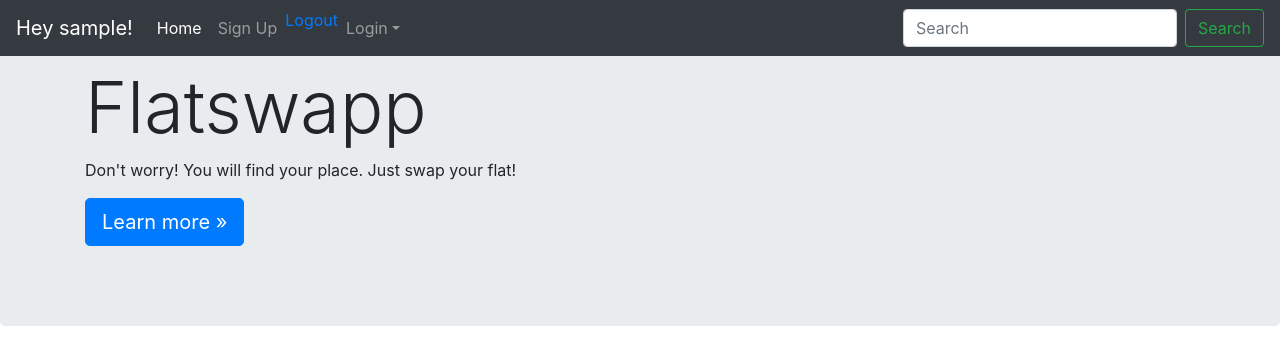
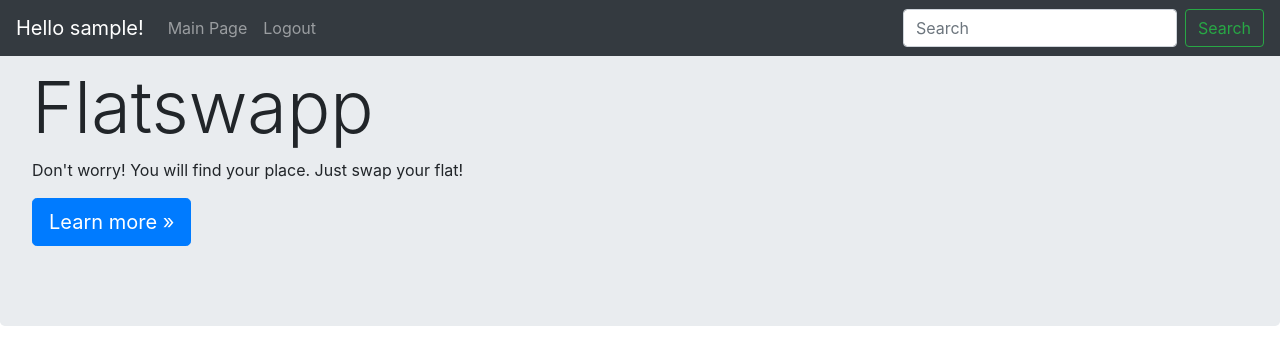
Before and after one commit to Starashwin/Flatswapp, a Django app: page /flatswapp/ in a window 1280 px wide. Shown: the top 355 px of the page. Run offline with Django 3.2, Linux system fonts and the light colour scheme; the visitor is signed in with stand-in values (Sample User, id 1); some libraries are stand-ins or nearby versions.

Commit message:
My account developed and some additions to index

```diff
--- a/Workspace/flatswapp/templates/webapp_flatswapp/base.html
+++ b/Workspace/flatswapp/templates/webapp_flatswapp/base.html
@@ -46,9 +46,9 @@
 
 	<nav class="navbar navbar-expand-md navbar-dark fixed-top bg-dark">
 		{% if user.is_authenticated %}
-			<a class="navbar-brand" href="#">Hey {{ user.username }}!</a>
+			<a class="navbar-brand" href="{% url 'webapp_flatswapp:myaccount' %}">Hello {{ user.username }}!</a>
 		{% else %}
-			<a class="navbar-brand" href="#">Hello Guest!</a>
+			<a class="navbar-brand" href="{% url 'webapp_flatswapp:index' %}">Hello Guest!</a>
 		{% endif %}
       <button class="navbar-toggler" type="button" data-toggle="collapse" data-target="#navbarsExampleDefault" aria-controls="navbarsExampleDefault" aria-expanded="false" aria-label="Toggle navigation">
         <span class="navbar-toggler-icon"></span>
@@ -56,18 +56,19 @@
 
       <div class="collapse navbar-collapse" id="navbarsExampleDefault">
         <ul class="navbar-nav mr-auto">
-          <li class="nav-item active">
-            <a class="nav-link" href="{% url 'webapp_flatswapp:index' %}">Home <span class="sr-only">(current)</span></a>
+          <li class="nav-item">
+            <a class="nav-link" href="{% url 'webapp_flatswapp:index' %}">Main Page <span class="sr-only">(current)</span></a>
           </li>
+		  {% if user.is_authenticated %}
+			<li class="nav-item">
+				<a class="nav-link" href="{% url 'webapp_flatswapp:logout' %}">Logout</a>
+			</li>
+		  {% else %}
           <li class="nav-item">
             <a class="nav-link" href="{% url 'webapp_flatswapp:register' %}">Sign Up</a>
           </li>
 
-			{% if user.is_authenticated %}
-			<li class="nav-item active">
-			<a href="{% url 'webapp_flatswapp:logout' %}">Logout</a>
-			</li>
-			{% endif %}
+
           <!-- <li class="nav-item">
             <a class="nav-link disabled" href="#">Disabled</a>
           </li> -->
@@ -80,6 +81,8 @@
 			  <a class="dropdown-item" href="{% url 'social:begin' 'twitter' %}">Login with Twitter</a>
             </div>
           </li>
+
+		{% endif %}
         </ul>
         <form class="form-inline my-2 my-lg-0">
           <input class="form-control mr-sm-2" type="text" placeholder="Search" aria-label="Search">
--- a/Workspace/flatswapp/templates/webapp_flatswapp/index.html
+++ b/Workspace/flatswapp/templates/webapp_flatswapp/index.html
@@ -20,12 +20,64 @@ Flatswapp
 
   <!-- Main jumbotron for a primary marketing message or call to action -->
   <div class="jumbotron">
-    <div class="container">
+	<div class="row">
+    <div class="col-lg-8">
       <h1 class="display-3">Flatswapp</h1>
       <p>Don't worry! You will find your place. Just swap your flat!</p>
       <p><a class="btn btn-primary btn-lg" href="#" role="button">Learn more &raquo;</a></p>
     </div>
+	{% if user.is_not_authenticated %}
+	<div class="col-xs-4 mx-auto">
+	<form class="login_form" method="post" action="{% url 'webapp_flatswapp:login' %}">
+	{% csrf_token %}
+      <div class="text-center mb-4">
+        <h2 class="h4 font-weight-normal">Login to Flatswapp</h2>
+        <p> Find your tenant or landholder right now!</p>
+      </div>
+
+      <div class="form-group">
+		<!--<label for="inputUser">Username</label> -->
+        <input type="text" name="username" id="inputUser" class="form-control" placeholder="Username" required autofocus>
+      </div>
+
+      <div class="form-group">
+		<!--<label for="inputPassword">Password</label>-->
+        <input type="password" name="password" id="inputPassword" class="form-control" placeholder="Password" required>
+      </div>
+
+      <div class="checkbox mb-3">
+        <label>
+          <input type="checkbox" value="remember-me"> Remember me
+        </label>
+      </div>
+      <button class="btn btn-lg btn-primary" type="submit">Sign in</button>
+	</form>
+	</div>
+	{% endif %}
+	</div>
   </div>
+
+	<div id="carouselExampleControls" class="carousel slide" data-ride="carousel">
+  <div class="carousel-inner">
+    <div class="carousel-item active">
+      <img class="d-block w-100" src="https://freshome.com/wp-content/uploads/2018/09/contemporary-exterior.jpg" alt="First slide">
+    </div>
+    <div class="carousel-item">
+      <img class="d-block w-100" src="https://q-cf.bstatic.com/images/hotel/max1024x768/114/114833135.jpg" alt="Second slide">
+    </div>
+    <div class="carousel-item">
+      <img class="d-block w-100" src="https://photos2.spareroom.co.uk/images/flatshare/listings/large/49/11/49118971.jpg" alt="Third slide">
+    </div>
+  </div>
+  <a class="carousel-control-prev" href="#carouselExampleControls" role="button" data-slide="prev">
+    <span class="carousel-control-prev-icon" aria-hidden="true"></span>
+    <span class="sr-only">Previous</span>
+  </a>
+  <a class="carousel-control-next" href="#carouselExampleControls" role="button" data-slide="next">
+    <span class="carousel-control-next-icon" aria-hidden="true"></span>
+    <span class="sr-only">Next</span>
+  </a>
+	</div>
 
   <div class="container">
     <!-- Example row of columns -->
--- a/Workspace/flatswapp/webapp_flatswapp/forms.py
+++ b/Workspace/flatswapp/webapp_flatswapp/forms.py
@@ -11,10 +11,10 @@ class UserForm(forms.ModelForm):
         model = User
         fields = ('username', 'email', 'password',)
 
-
-
+#<input type="tel" name="mobile" value="+154889" maxlength="128" required="" id="id_mobile">
+#<input type="tel" name="mobile" value="+15416" class="list-group-item" placeholder="Phone number" required="" id="id_mobile">
 class UserProfileForm(forms.ModelForm):
-    mobile = forms.CharField(widget=forms.TextInput(attrs={'class' : 'list-group-item','placeholder':'Phone number'}), label='')
+    mobile = forms.CharField(widget=forms.TextInput(attrs={'class' : 'list-group-item','type':'tel','placeholder':'Phone number (eg. +44123456789)'}), label='')
     postcode= forms.CharField(widget=forms.TextInput (attrs={'class' : 'list-group-item', 'id':'customInput','placeholder':'Post Code','onchange':"javascript:document.getElementById('dummyButton').click();"}), label='')
     address= forms.CharField(widget=forms.TextInput (attrs={'class' : 'list-group-item','id':'output_field','placeholder':'Address'}), label='')
 
```
Also changed, not shown: Workspace/flatswapp/templates/webapp_flatswapp/myaccount.html (+19 -10 lines).
